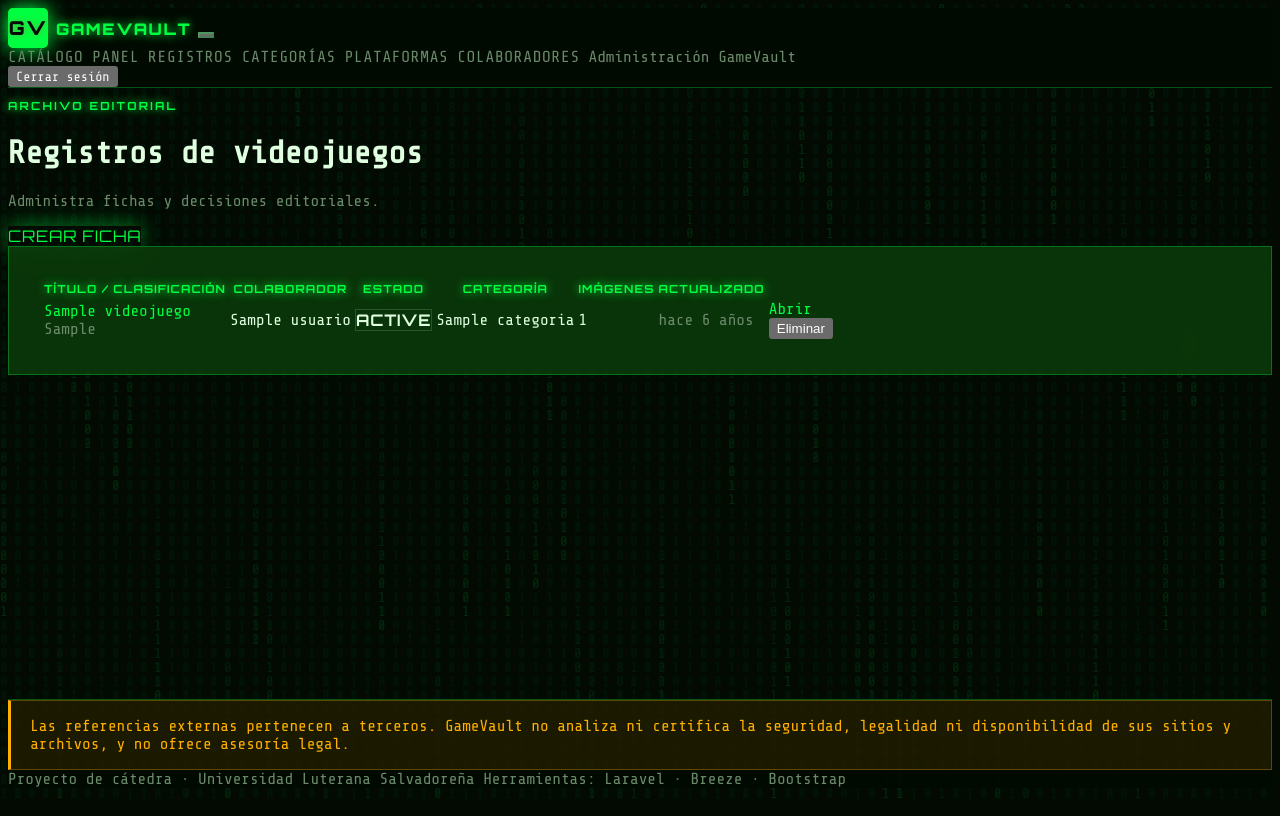
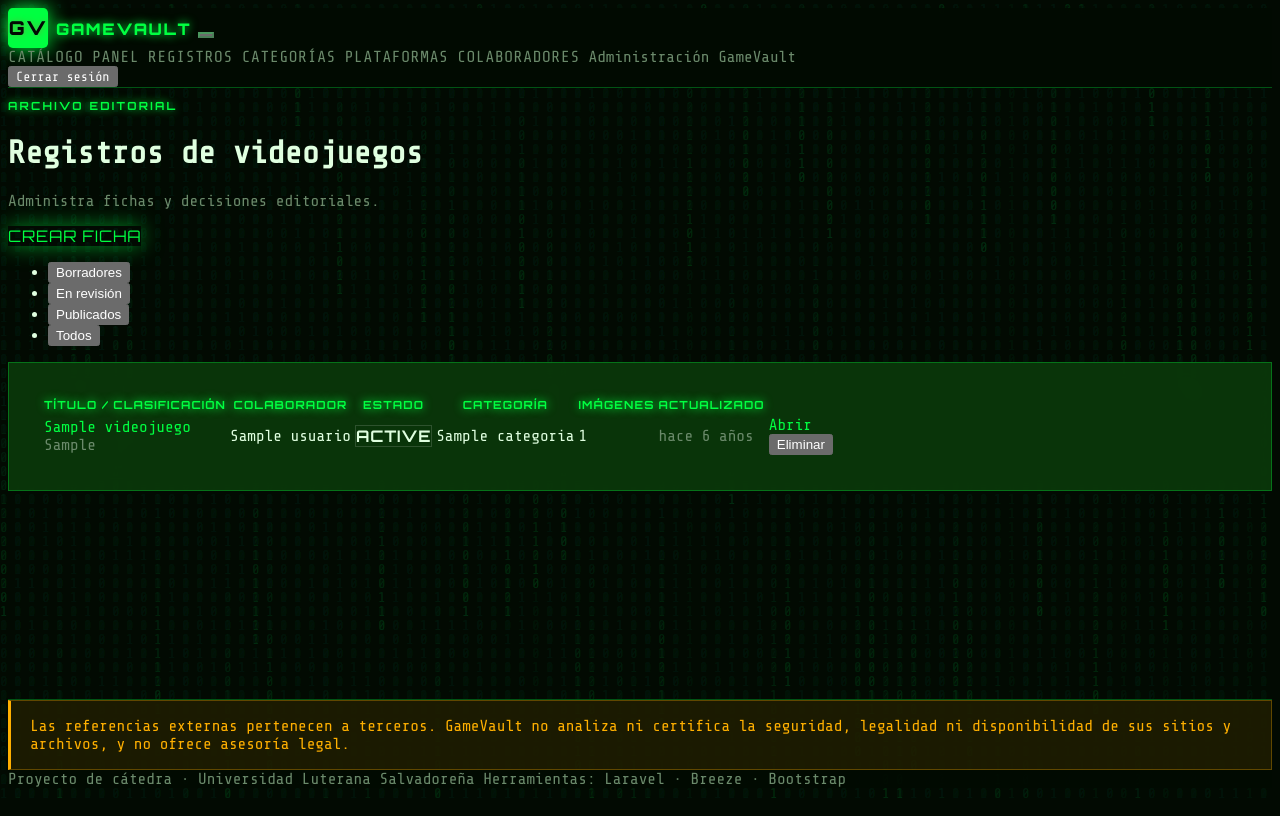
Before and after one commit to jhonathanramos2023-cyber/gameVault, a Laravel app: template resources/views/videojuegos/index.blade.php in a window 1280 px wide. Run offline with Laravel 12, Linux system fonts and the light colour scheme; a user stored in the database is signed in; data comes from the database, SQL or seed files in the repository; the template is opened without the code that fills it: most values are stand-ins (such as "Sample title", 1, 10 or a date in 2020); style sheets or scripts are compiled from the project's sources.

Commit message:
Agregar pestañas de filtrado por estado para administradores: Borradores, En revisión, Publicados, Todos. Agregar botones de Publicar y Devolver directamente en la tabla para fichas en revisión

```diff
--- a/app/Http/Controllers/VideojuegoController.php
+++ b/app/Http/Controllers/VideojuegoController.php
@@ -19,6 +19,10 @@ class VideojuegoController extends Controller
 
         if (! auth()->user()->esAdministrador()) {
             $consulta->where('user_id', auth()->id());
+        }
+
+        if ($estado = request()->query('estado')) {
+            $consulta->where('estado', $estado);
         }
 
         if ($busqueda = trim((string) request()->query('q'))) {
--- a/resources/views/videojuegos/index.blade.php
+++ b/resources/views/videojuegos/index.blade.php
@@ -5,6 +5,24 @@
         <div><p class="eyebrow mb-1">Archivo editorial</p><h1 class="h2 fw-bold mb-1">Registros de videojuegos</h1><p class="gv-muted mb-0">{{ auth()->user()->esAdministrador() ? 'Administra fichas y decisiones editoriales.' : 'Solo tú puedes ver y editar tus propios borradores.' }}</p></div>
         <a href="{{ route('videojuegos.create') }}" class="btn btn-cyan">Crear ficha</a>
     </div>
+
+    @if(auth()->user()->esAdministrador())
+        <ul class="nav nav-tabs mb-3" role="tablist">
+            <li class="nav-item" role="presentation">
+                <button class="nav-link {{ !request()->query('estado') || request()->query('estado') == 'borrador' ? 'active' : '' }}" onclick="window.location.href='{{ route('videojuegos.index', ['estado' => 'borrador']) }}'" type="button" role="tab">Borradores</button>
+            </li>
+            <li class="nav-item" role="presentation">
+                <button class="nav-link {{ request()->query('estado') == 'en_revision' ? 'active' : '' }}" onclick="window.location.href='{{ route('videojuegos.index', ['estado' => 'en_revision']) }}'" type="button" role="tab">En revisión</button>
+            </li>
+            <li class="nav-item" role="presentation">
+                <button class="nav-link {{ request()->query('estado') == 'publicado' ? 'active' : '' }}" onclick="window.location.href='{{ route('videojuegos.index', ['estado' => 'publicado']) }}'" type="button" role="tab">Publicados</button>
+            </li>
+            <li class="nav-item" role="presentation">
+                <button class="nav-link {{ !request()->query('estado') ? 'active' : '' }}" onclick="window.location.href='{{ route('videojuegos.index') }}" type="button" role="tab">Todos</button>
+            </li>
+        </ul>
+    @endif
+
     <section class="gv-panel">
         @if ($videojuegos->isEmpty())
             <div class="empty-state"><h2 class="h5">No hay registros todavía.</h2><p class="gv-muted">Crea una ficha para iniciar la documentación.</p><a href="{{ route('videojuegos.create') }}" class="btn btn-outline-info">Crear ficha</a></div>
@@ -24,6 +42,10 @@
                             <td class="text-nowrap">
                                 <a class="btn btn-sm btn-outline-info" href="{{ route('videojuegos.show', $videojuego) }}">Abrir</a>
                                 @if(auth()->user()->esAdministrador())
+                                    @if($videojuego->estado === 'en_revision')
+                                        <form method="POST" action="{{ route('videojuegos.publicar', $videojuego) }}" class="d-inline" onsubmit="return confirm('¿Publicar esta ficha?')">@csrf @method('PATCH')<button class="btn btn-sm btn-outline-success" type="submit">Publicar</button></form>
+                                        <form method="POST" action="{{ route('videojuegos.devolver', $videojuego) }}" class="d-inline" onsubmit="return confirm('¿Devolver esta ficha a borrador?')">@csrf @method('PATCH')<button class="btn btn-sm btn-outline-warning" type="submit">Devolver</button></form>
+                                    @endif
                                     <form method="POST" action="{{ route('videojuegos.destroy', $videojuego) }}" class="d-inline" onsubmit="return confirm('¿Eliminar esta ficha, todas sus imágenes almacenadas y sus referencias? Esta acción no se puede deshacer.')">@csrf @method('DELETE')<button class="btn btn-sm btn-outline-danger" type="submit">Eliminar</button></form>
                                 @endif
                             </td>
@@ -32,7 +54,7 @@
                     </tbody>
                 </table>
             </div>
-            <div class="mt-3">{{ $videojuegos->links() }}</div>
+            <div class="mt-3">{{ $videojuegos->appends(request()->query())->links() }}</div>
         @endif
     </section>
 @endsection
```
